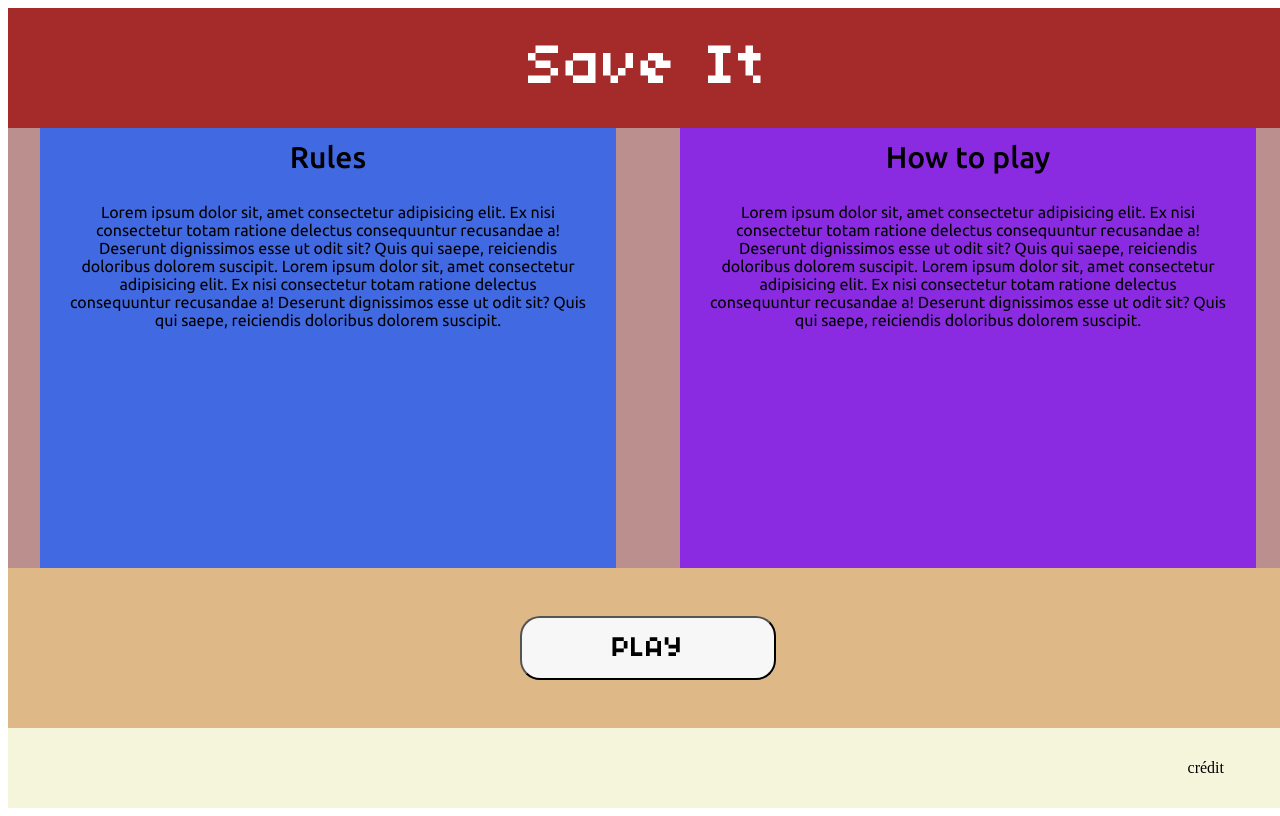
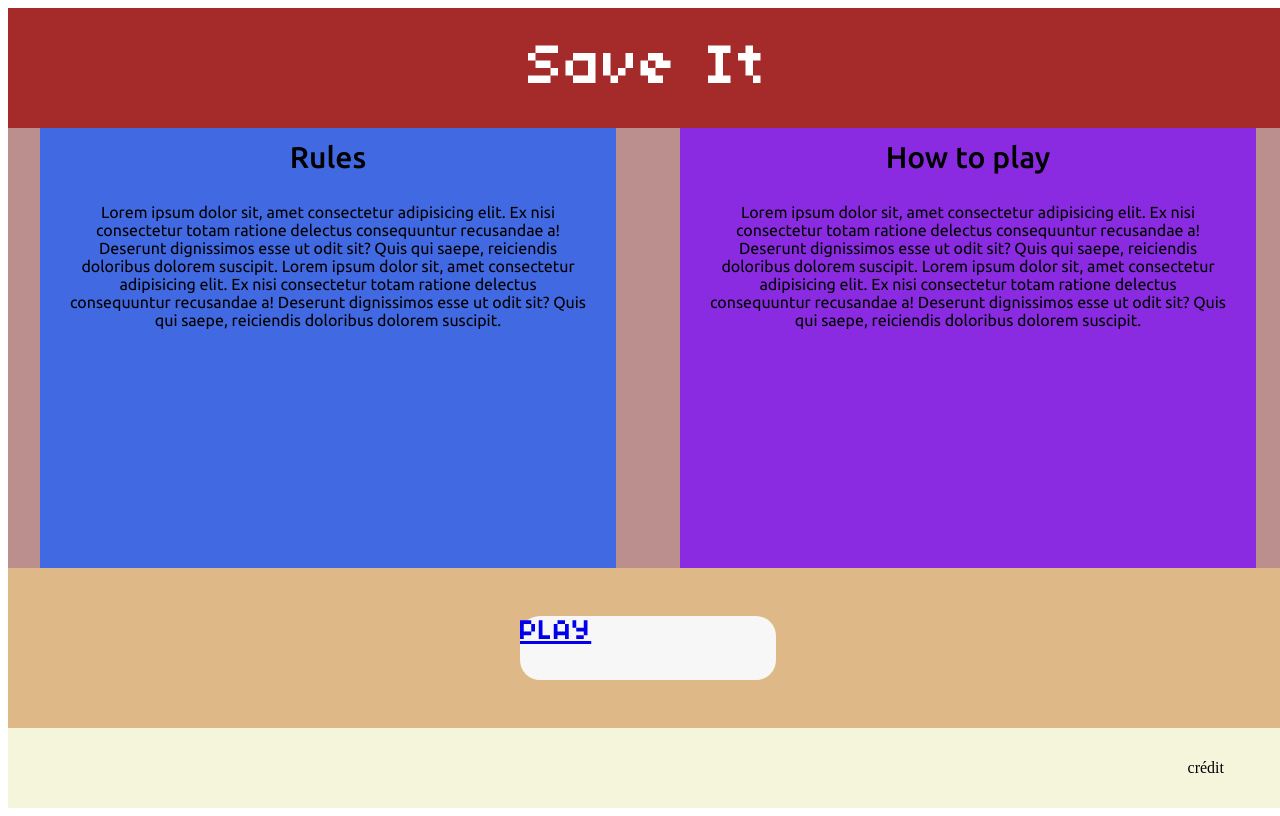
Before and after one commit to Nstampfli/Js-Groupe9ICO, a website built with Parcel: page src/screens/home.html in a window 1280 px wide. Built offline with nearby package versions, Linux system fonts and the light colour scheme.

Commit message:
href gamehtml

```diff
--- a/src/screens/home.html
+++ b/src/screens/home.html
@@ -41,9 +41,9 @@
           </div>
         </div>
         <div class="containerHomepage--bottomFlex">
-          <button class="containerHomepage--bottomFlex-enterButton">
+          <a href="game.html" class="containerHomepage--bottomFlex-enterButton">
             Play
-          </button>
+          </a>
         </div>
         <div class="containerHomepage--creditFlex">
           <div class="containerHomepage--creditFlex-text">crédit</div>
```
